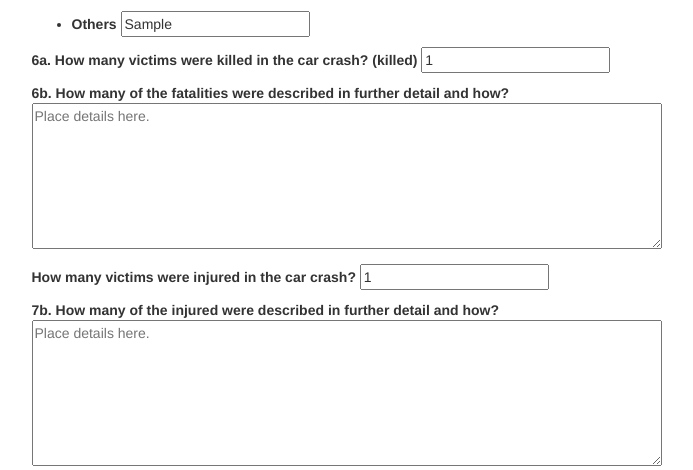
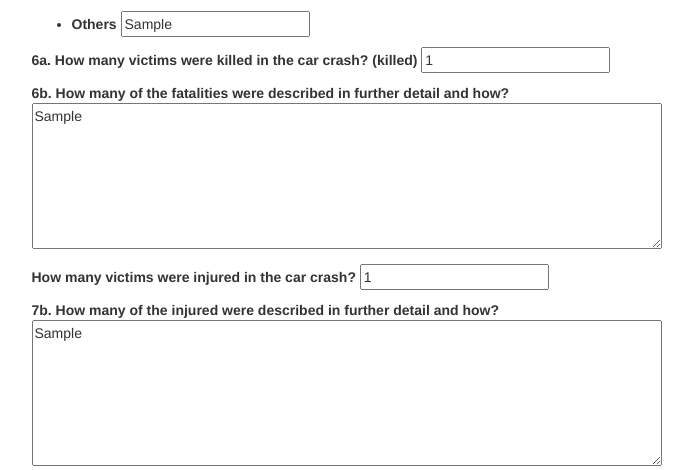
Before and after one commit to piafaustino/in-the-news, a Django app: page /post/1/edit/ in a window 1280 px wide. Shown: the part 1594-2064 px from the top of the page, without its empty margins (46-739 px from the left). Run offline with Django 3.2, Linux system fonts and the light colour scheme; tables that the repository leaves empty hold one stand-in row (values such as "Sample post"); some libraries are stand-ins or nearby versions.

Commit message:
Inputs are now shown. All of the inputs were saved, just not being shown properly. This pull request closes issue #40

```diff
--- a/who_django/news_articles/templates/news_articles/base_filter_edit.html
+++ b/who_django/news_articles/templates/news_articles/base_filter_edit.html
@@ -82,13 +82,13 @@
 
 			    		{% elif field.label == "6b. How many of the fatalities were described in further detail and how?" %}
 			    			<p><strong>{{ field.label }}</strong><br/>
-			    			<textarea cols="75" id="id_killed_reported" name="killed_reported" rows="7" placeholder="Place details here."></textarea></p>
+			    			<textarea cols="75" id="id_killed_reported" name="killed_reported" rows="7" placeholder="Place details here.">{{ article_dict.killed_reported }}</textarea></p>
 
 			    		{% elif field.label == "7b. How many of the injured were described in further detail and how?" %}
 			    		    <p><strong>{{ field.label }}</strong><br/>
-			    		    <textarea cols="75" id="id_injured_reported" name="injured_reported" rows="7" placeholder="Place details here."></textarea></p>
+			    		    <textarea cols="75" id="id_injured_reported" name="injured_reported" rows="7" placeholder="Place details here.">{{ article_dict.injured_reported }}</textarea></p>
 
-			    		{% elif field.label == "Rater's Notes" %}
+			    		{% elif field.label == "Raters Notes" %}
 			    			<p><strong>{{ field.label }}</strong><br/>
 			    			<textarea cols="75" id="id_rater_notes" name="rater_notes" rows="7"
 			    			placeholder="Place details here."></textarea></p>
--- a/who_django/news_articles/views.py
+++ b/who_django/news_articles/views.py
@@ -138,7 +138,8 @@ def article_edit(request, pk):
 	pprint(article_dict)
 
 	form = NewsArticleForm(article_dict)
-
+	print "FORM"
+	print form
 	#this part is for the page navigator
 	try:
 		prev_article_pk = NewsArticle.objects.filter(order_id__lt=article.order_id).order_by('order_id')[0].pk
@@ -152,6 +153,7 @@ def article_edit(request, pk):
 
 	return render(request, 'news_articles/base_filter_edit.html', {'form': form,
 															   'article':article,
+															   'article_dict':article_dict,
 															   'prev_article_pk':prev_article_pk,
 															   'next_article_pk':next_article_pk,
 															   'save_message':save_message})
```
